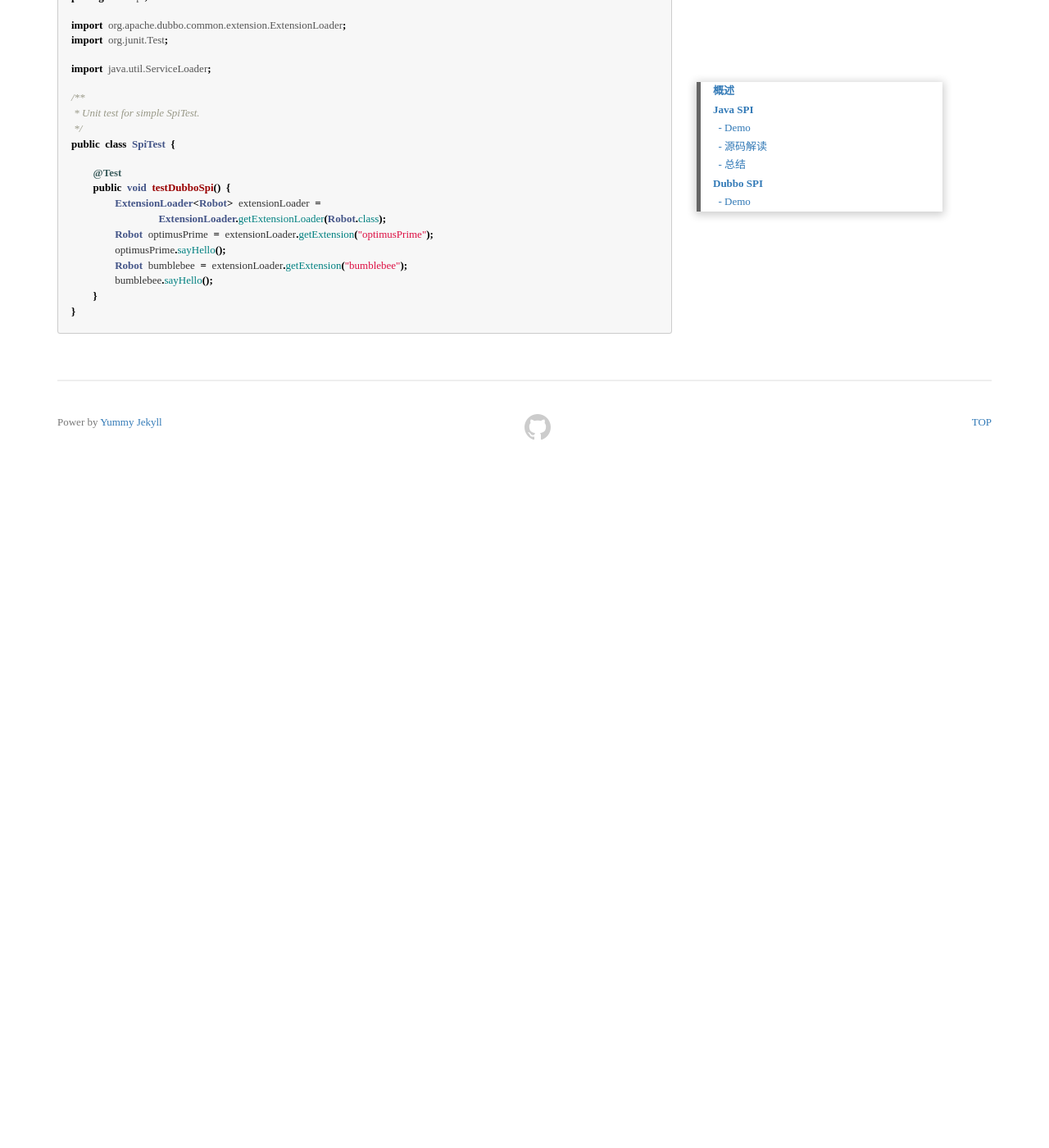
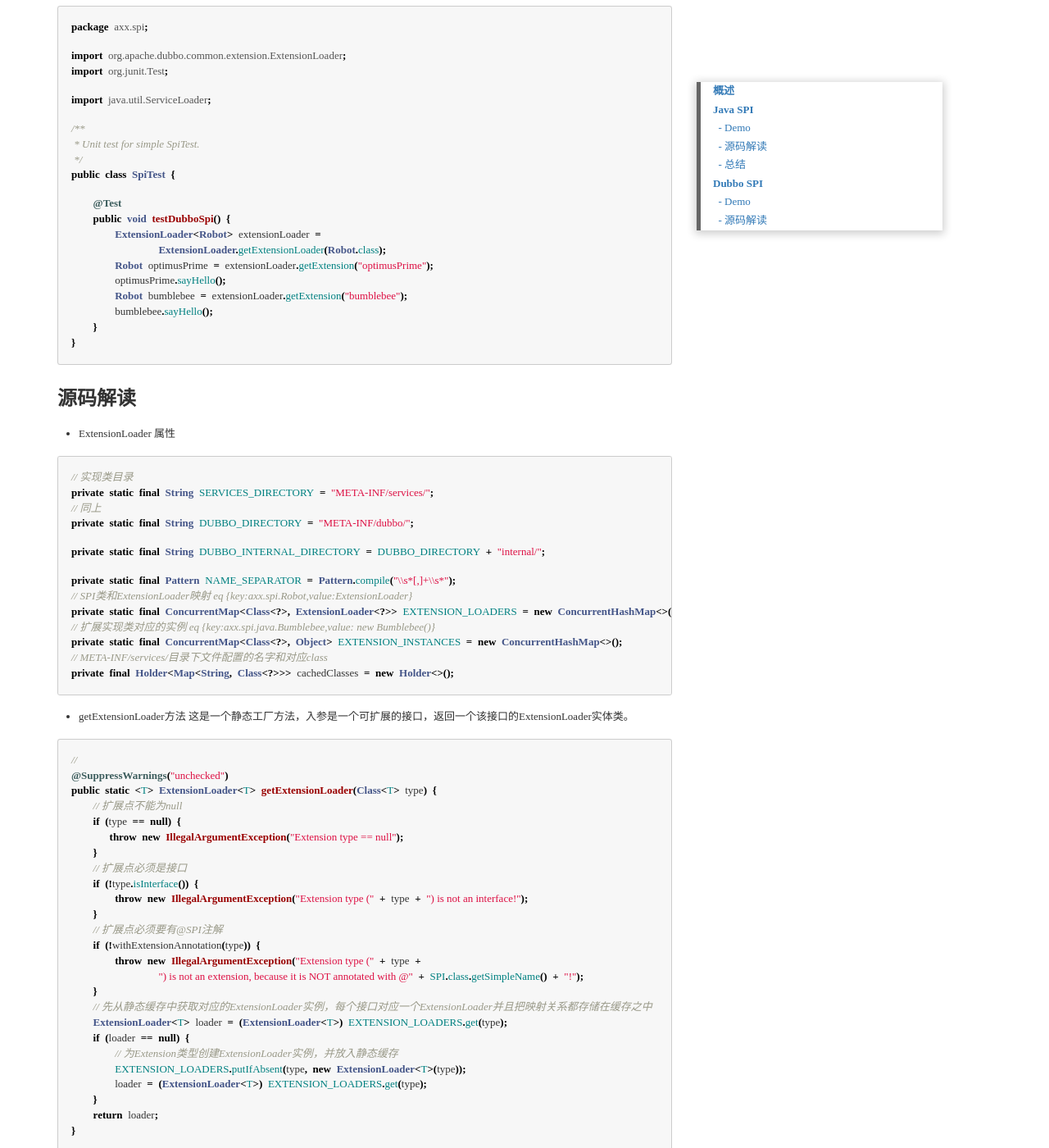
Before and after one commit to gaoxinzhong1992/niubility.org.cn, a Jekyll site: the page built from _posts/2020-01-10-Dubbo-SPI.md, in a window 1280 px wide and 1400 px high, scrolled down 5171 px. Shown: the whole window at 82% size. Built offline with Jekyll 4.4.1, drawn with Linux system fonts in a browser that asks for light colours; before the commit the page ends 5716 px from its top, so only the background shows below that; some of the changed text lies outside the part shown.

Commit message:
add dubbo spi

````diff
--- a/_posts/2020-01-10-Dubbo-SPI.md
+++ b/_posts/2020-01-10-Dubbo-SPI.md
@@ -168,6 +169,7 @@ public Iterator<S> iterator() {
         };
     }
 
+// LazyIterator 延迟加载实现
 // 第一个实现类会解析文件内容，并存储到pending。
 private boolean hasNextService() {
     if (nextName != null) {
@@ -272,3 +274,135 @@ public class SpiTest {
     }
 }
 ```
+
+### 源码解读
+
+- ExtensionLoader 属性
+
+```java
+// 实现类目录
+private static final String SERVICES_DIRECTORY = "META-INF/services/";
+// 同上
+private static final String DUBBO_DIRECTORY = "META-INF/dubbo/";
+
+private static final String DUBBO_INTERNAL_DIRECTORY = DUBBO_DIRECTORY + "internal/";
+
+private static final Pattern NAME_SEPARATOR = Pattern.compile("\\s*[,]+\\s*");
+// SPI类和ExtensionLoader映射 eq {key:axx.spi.Robot,value:ExtensionLoader}
+private static final ConcurrentMap<Class<?>, ExtensionLoader<?>> EXTENSION_LOADERS = new ConcurrentHashMap<>();
+// 扩展实现类对应的实例 eq {key:axx.spi.java.Bumblebee,value: new Bumblebee()}
+private static final ConcurrentMap<Class<?>, Object> EXTENSION_INSTANCES = new ConcurrentHashMap<>();
+// META-INF/services/目录下文件配置的名字和对应class
+private final Holder<Map<String, Class<?>>> cachedClasses = new Holder<>();
+```
+
+- getExtensionLoader方法 这是一个静态工厂方法，入参是一个可扩展的接口，返回一个该接口的ExtensionLoader实体类。
+
+```java
+//
+@SuppressWarnings("unchecked")
+public static <T> ExtensionLoader<T> getExtensionLoader(Class<T> type) {
+    // 扩展点不能为null
+    if (type == null) {
+       throw new IllegalArgumentException("Extension type == null");
+    }
+    // 扩展点必须是接口
+    if (!type.isInterface()) {
+        throw new IllegalArgumentException("Extension type (" + type + ") is not an interface!");
+    }
+    // 扩展点必须要有@SPI注解
+    if (!withExtensionAnnotation(type)) {
+        throw new IllegalArgumentException("Extension type (" + type +
+                ") is not an extension, because it is NOT annotated with @" + SPI.class.getSimpleName() + "!");
+    }
+    // 先从静态缓存中获取对应的ExtensionLoader实例，每个接口对应一个ExtensionLoader并且把映射关系都存储在缓存之中
+    ExtensionLoader<T> loader = (ExtensionLoader<T>) EXTENSION_LOADERS.get(type);
+    if (loader == null) {
+        // 为Extension类型创建ExtensionLoader实例，并放入静态缓存
+        EXTENSION_LOADERS.putIfAbsent(type, new ExtensionLoader<T>(type));
+        loader = (ExtensionLoader<T>) EXTENSION_LOADERS.get(type);
+    }
+    return loader;
+}
+```
+
+- getExtension方法，根据name获得具体的扩展。此方法主要首先检查缓存，缓存未命中则创建拓展对象。主要的逻辑在createExtension方法中。
+
+```java
+/**
+ * Find the extension with the given name. If the specified name is not found, then {@link IllegalStateException}
+ * will be thrown.
+ */
+@SuppressWarnings("unchecked")
+public T getExtension(String name) {
+    if (StringUtils.isEmpty(name)) {
+        throw new IllegalArgumentException("Extension name == null");
+    }
+    if ("true".equals(name)) {
+        // 获取默认的拓展实现类
+        return getDefaultExtension();
+    }
+    // Holder，用于持有目标对象
+    final Holder<Object> holder = getOrCreateHolder(name);
+    Object instance = holder.get();
+    // 双重检查
+    if (instance == null) {
+        synchronized (holder) {
+            instance = holder.get();
+            if (instance == null) {
+                // 创建拓展实例
+                instance = createExtension(name);
+                // 设置实例到 holder 中
+                holder.set(instance);
+            }
+        }
+    }
+    return (T) instance;
+}
+
+// 从缓存中获取，如果不存在就创建，但是这个虽然创建了holder,但是value依然是null。
+private Holder<Object> getOrCreateHolder(String name) {
+    Holder<Object> holder = cachedInstances.get(name);
+    if (holder == null) {
+        cachedInstances.putIfAbsent(name, new Holder<>());
+        holder = cachedInstances.get(name);
+    }
+    return holder;
+}
+```
+
+- createExtension创建拓展对象
+
+```java
+@SuppressWarnings("unchecked")
+private T createExtension(String name) {
+    // 从配置文件中加载所有的拓展类，可得到“配置项名称”到“配置类”的映射关系表
+    Class<?> clazz = getExtensionClasses().get(name);
+    if (clazz == null) {
+        throw findException(name);
+    }
+    try {
+        T instance = (T) EXTENSION_INSTANCES.get(clazz);
+        if (instance == null) {
+            // 通过反射创建实例
+            EXTENSION_INSTANCES.putIfAbsent(clazz, clazz.newInstance());
+            instance = (T) EXTENSION_INSTANCES.get(clazz);
+        }
+        // 向实例中注入依赖
+        injectExtension(instance);
+        Set<Class<?>> wrapperClasses = cachedWrapperClasses;
+        if (CollectionUtils.isNotEmpty(wrapperClasses)) {
+             // 循环创建 Wrapper 实例
+            for (Class<?> wrapperClass : wrapperClasses) {
+                // 将当前 instance 作为参数传给 Wrapper 的构造方法，并通过反射创建 Wrapper 实例。
+                // 然后向 Wrapper 实例中注入依赖，最后将 Wrapper 实例再次赋值给 instance 变量
+                instance = injectExtension((T) wrapperClass.getConstructor(type).newInstance(instance));
+            }
+        }
+        return instance;
+    } catch (Throwable t) {
+        throw new IllegalStateException("Extension instance (name: " + name + ", class: " +
+                type + ") couldn't be instantiated: " + t.getMessage(), t);
+    }
+}
+```
````
Also changed, not shown: other parts of _posts/2020-01-10-Dubbo-SPI.md (+1 -0 lines).
